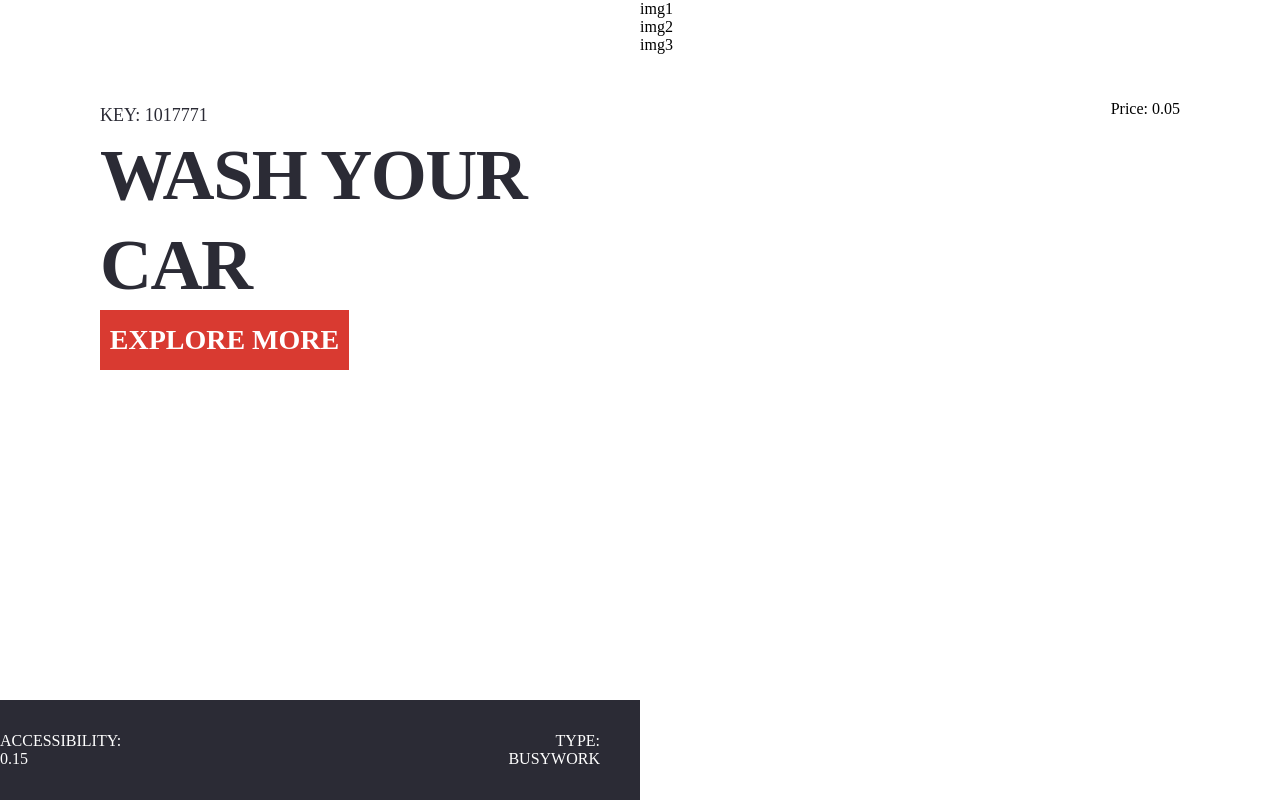
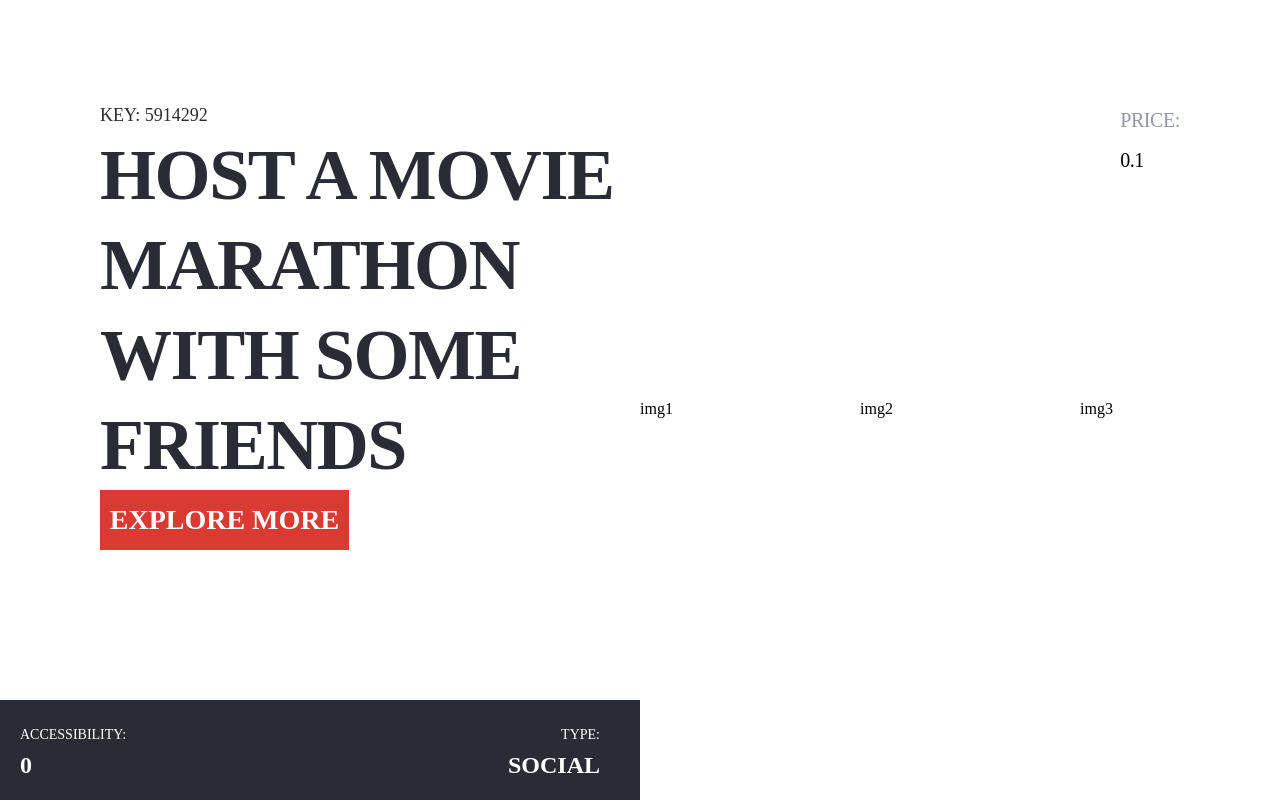
Before and after one commit to narayan954/skillbee-task, a website: page page.html in a window 1280 px wide. Drawn offline with Linux system fonts and the light colour scheme.

Commit message:
default generated page

```diff
--- a/page.html
+++ b/page.html
@@ -1,31 +1,34 @@
 <html>
   <head>
-    <title>busywork Page</title>
-    <meta name="description" content="Wash your car" />
+    <title>social Page</title>
+    <meta name="description" content="Host a movie marathon with some friends" />
     <link rel="stylesheet" href="page.css">
   </head>
   <body>
     <div class="app">
       <div class="left">
-        <div class="key">key: 1017771</div>
-        <div class="activity">Wash your car</div class="activity">
+        <div class="key">key: 5914292</div>
+        <div class="activity">Host a movie marathon with some friends</div class="activity">
         <div class="explore">
           <a href="" >Explore More</a>
         </div>
         <footer>
-          <div class="accessiblity">
-            <div>accessibility:</div>
-            <div>0.15</div>
+          <div class="accessibility">
+            <div class="footer-heading">accessibility:</div>
+            <div class="footer-text">0</div>
           </div>
           <div class="type">
-            <div> Type:</div>
-            <div>busywork</div>
+            <div class="footer-heading"> Type:</div>
+            <div class="footer-text">social</div>
           </div>
         </footer>
       </div>
       <div class="right">
-        <div class="price">Price: 0.05</div>
-        <div class="imggrid">
+        <div class="price">
+          <div class="price-heading"> Price: </div>
+          <div class="price-text">0.1</div>
+        </div>
+        <div class="img-grid">
           <div class="img1">img1</div>
           <div class="img2">img2</div>
           <div class="img3">img3</div>
```
